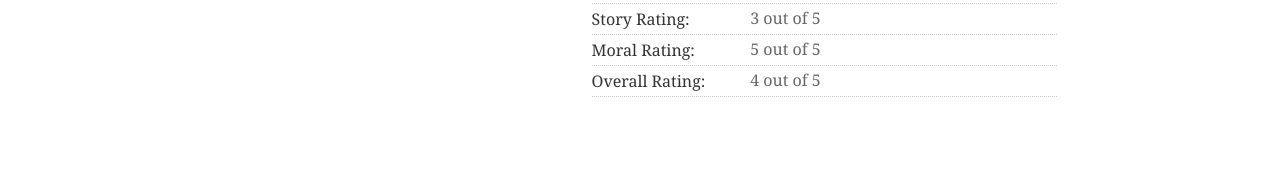
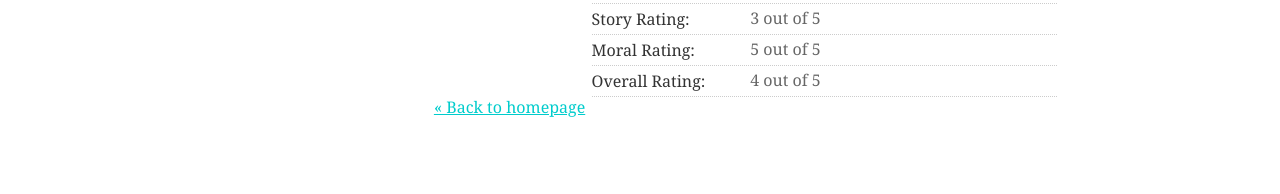
Before and after one commit to tylertate/childlitreview, a Jekyll site: the page built from books/_posts/2011-05-06-the-way-back-home.markdown, in a window 1280 px wide. Shown: the part 1088-1282 px from the top of the page. Built offline with Jekyll 4.4.1, drawn with Linux system fonts in a browser that asks for light colours.

Commit message:
Adding a back button

```diff
--- a/_layouts/book.html
+++ b/_layouts/book.html
@@ -71,6 +71,8 @@
 			</ul>
 		</section>
 
+		<p id="back"><a href="http://childlitreview.com">&laquo; Back to homepage</a>
+
 		<section class="comments">
 			<div id="fb-root"></div><script src="http://connect.facebook.net/en_US/all.js#xfbml=1"></script><fb:comments href="http://childlitreview.com{{ page.url }}" num_posts="5" width="624"></fb:comments>
 		</section>
--- a/_layouts/general.html
+++ b/_layouts/general.html
@@ -15,7 +15,7 @@
 	<div id="mainbody">
 
 		<div id="sidebar">
-			<h1>Children's<br/>Literature<br/>Review</h1>
+			<a id="logo" href="http://childlitreview.com"><h1>Children's<br/>Literature<br/>Review</h1></a>
 			<p class="tagline">Helping the savvy parent discover exceptional storytelling and illustration.</p>
 
 			<p class="action">Follow <a href="http://twitter.com/childlitreview">@childlitreview</a> on Twitter.</p>
--- a/index.html
+++ b/index.html
@@ -22,7 +22,7 @@
 		</header>
 		<section class="content">
 			{{ post.content }}
-			<p><a href="http://childlitreview.com{{ post.url }}">View our full review</a>,</p> or buy at <a href="{{ post.amazonus }}">Amazon.com</a> or <a href="{{ post.amazonuk }}">Amazon.co.uk</a></p>
+			<p><a href="http://childlitreview.com{{ post.url }}">View our full review</a>, or buy at <a href="{{ post.amazonus }}">Amazon.com</a> or <a href="{{ post.amazonuk }}">Amazon.co.uk</a>.</p>
 		</section>
 	</article>
 {% endfor %}
--- a/resources/css/main.css
+++ b/resources/css/main.css
@@ -43,6 +43,10 @@
   width: 24.107142857142858%;
   margin: 0 0.4464285714285714%;
   _display: inline;
+}
+#mainbody #sidebar a#logo {
+  text-decoration: none;
+  color: white;
 }
 #mainbody #sidebar h1 {
   width: 8em;
@@ -190,6 +194,6 @@
   color: #333;
 }
 article section .comments {
-  margin-top: 1.5em;
-  margin-bottom: -1.5em;
+  margin-top: 2em;
+  margin-bottom: -2em;
 }
```
Also changed, not shown: resources/css/main.less (+6 -2 lines).
